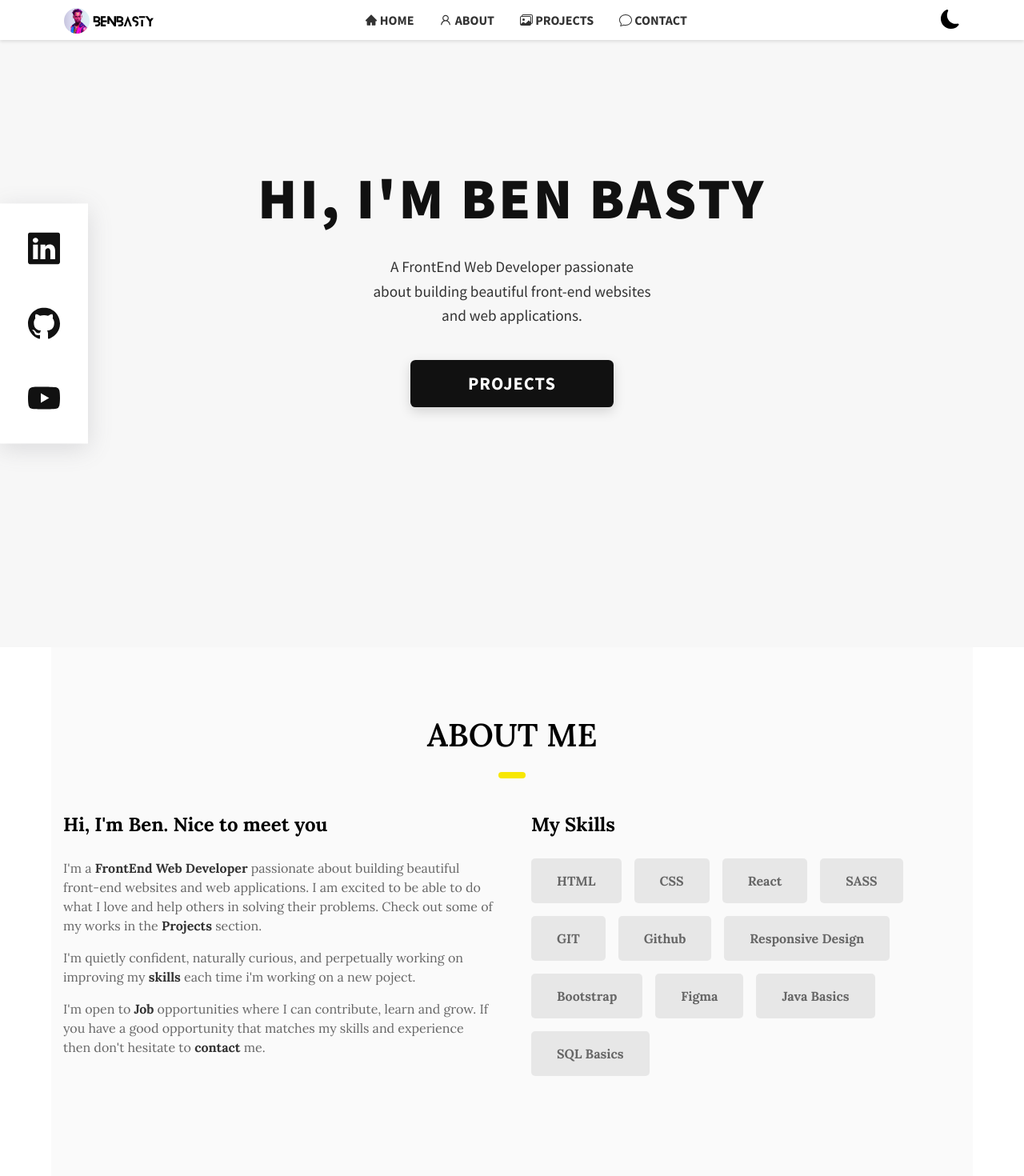
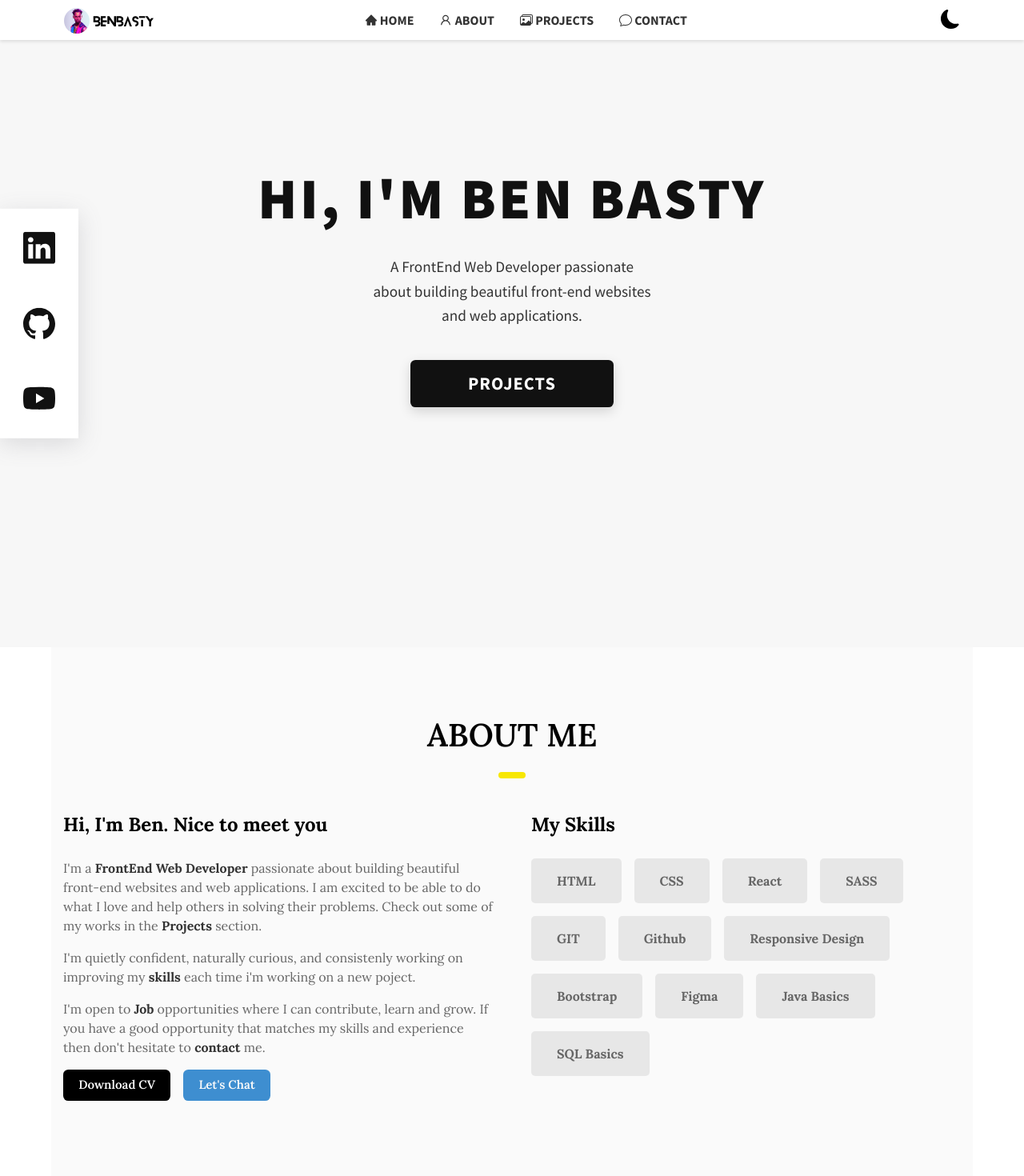
Before and after one commit to benbasty/portfolio-ben, a React (Create React App) app: page / in a window 1280 px wide. Shown: the top 1470 px of the page at 80% size. Built offline with nearby package versions, Linux system fonts and the light colour scheme.

Commit message:
Added DownloadCv and Chat buttons

```diff
--- a/src/About.css
+++ b/src/About.css
@@ -39,6 +39,26 @@
     font-weight: 700;
     color: #333;
 }
+
+.aboutme_content_description .downloadAndContact {
+    display: flex;
+    flex-direction: row;
+    justify-content: flex-start;
+}
+
+.aboutme_content_description .downloadAndContact a:first-child {
+    background-color: #000;
+    color: #fafafa;
+    border: transparent;
+}
+
+.aboutme_content_description .downloadAndContact a:nth-child(2) {
+    background-color: #3e8ed0;
+    color: #fafafa;
+    border: transparent;
+}
+
+
 .aboutme_content_skills {
     width: 50%;
 }
--- a/src/About.js
+++ b/src/About.js
@@ -1,6 +1,6 @@
 import React from "react";
 import '../src/About.css';
-
+import DownloadAndContact from "./DownloadAndContact";
 
 
 const About = () => {
@@ -19,13 +19,15 @@ const About = () => {
                         solving their problems. Check out some of my works in the
                         <span> Projects</span> section.
                     </p>
-                    <p>I'm quietly confident, naturally curious, and perpetually
+                    <p>I'm quietly confident, naturally curious, and consistenly
                         working on improving my <span>skills</span> each time i'm working on a new
                         poject.</p>
                     <p>I'm open to <span>Job</span> opportunities where I can contribute,
                          learn and grow. If you have a good opportunity that
                           matches my skills and experience then don't hesitate
-                           to <span>contact</span> me.</p>
+                           to <span>contact</span> me.
+                    </p>
+                    <DownloadAndContact />
                 </div>
                 <div className="aboutme_content_skills">
                     <h2>My Skills</h2>
--- a/src/App.css
+++ b/src/App.css
@@ -96,11 +96,13 @@ a:hover {
   width: max-content;
   display: inline-block;
   color: var(--color-primary);
-  padding: 0.8rem 1.2rem;
+  padding: 0.5rem 1.2rem;
   border-radius: 0.4rem;
   cursor: pointer;
   border: 1px solid var(--color-primary);
   transition: var(--transition);
+  font-weight: 600;
+  font-size: 15px;
 }
 
 .btn:hover {
--- a/src/App.js
+++ b/src/App.js
@@ -2,9 +2,6 @@ import './App.css';
 import Nav from './Nav';
 import Header from './Header';
 import About from './About';
-import Skills from './Skills';
-import Qualifications from './Qualifications';
-import Services from './Services';
 import Portfolio from './portfolio';
 import Contact from './contact';
 import Footer from './Footer';
@@ -16,9 +13,6 @@ function App() {
       <>
         <Nav />
         <Header />
-        {/* <Skills />
-        <Qualifications />
-        <Services /> */}
         <About />
         <Portfolio />
         <Contact />
--- a/src/DownloadAndContact.js
+++ b/src/DownloadAndContact.js
@@ -10,7 +10,7 @@ const DownloadAndContact = () => {
     }, []);
     return(
         <div className="downloadAndContact">
-            <a href={CV} download className="btn" data-aos="fade-right">Download my CV</a>
+            <a href={CV} download className="btn" data-aos="fade-right">Download CV</a>
             <a href="#contact" className="btn btn-primary" data-aos="fade-left">Let's Chat</a>
         </div>
     )
--- a/src/header.css
+++ b/src/header.css
@@ -53,10 +53,11 @@ header .header_intro_container p {
 .header__container .header-home-socials {
   position: absolute;
   top: 45%;
+  left: 0;
   transform: translateY(-50%);
   background: #fff;
   box-shadow: rgba(100,100,111,.2) 0 7px 29px 0;
-  padding: 1rem;
+  padding: 0.6rem;
   display: flex;
   flex-direction: column;
   gap: 1rem;
--- a/src/nav.css
+++ b/src/nav.css
@@ -72,11 +72,10 @@ nav .textlink:hover {
 
 nav a.active {
   color: var(--color-primary);
-  font-weight: 500;
+  font-weight: 800;
 }
 
 .navbar .nav-btn {
-
 	padding: 5px;
 	cursor: pointer;
 	background: transparent;
```
Also changed, not shown: src/Header.js (+0 -10 lines), src/Nav.js (+2 -6 lines).
